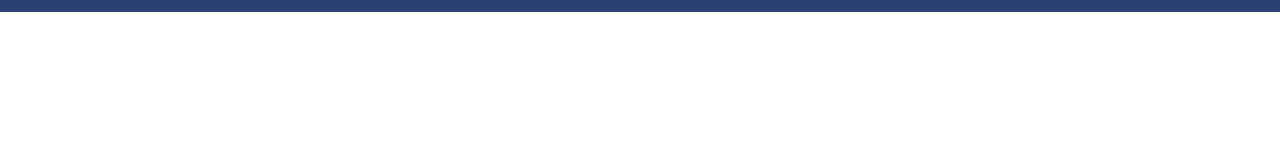
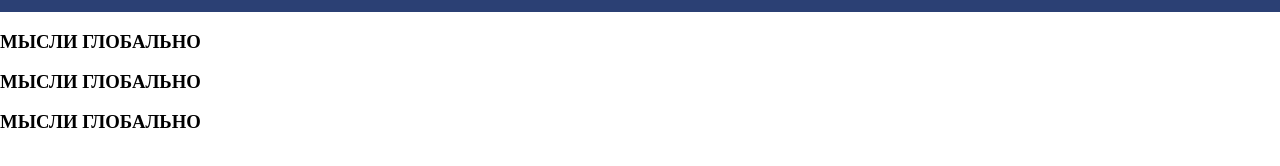
Before and after one commit to DaeronAira/Mobile-first-layout, a plain HTML site: page index.html in a window 1280 px wide. Shown: the part 88-254 px from the top of the page. Drawn offline with Linux system fonts and the light colour scheme.

Commit message:
Slider content

```diff
--- a/index.html
+++ b/index.html
@@ -24,6 +24,25 @@
       </div>
     </div>
   </header>
+  <section class="head">
+    <div class="top-slider">
+      <div class="top-slider__item">
+        <h3 class="top-slider__title">
+          МЫСЛИ ГЛОБАЛЬНО
+        </h3>
+      </div>
+      <div class="top-slider__item">
+        <h3 class="top-slider__title">
+          МЫСЛИ ГЛОБАЛЬНО
+        </h3>
+      </div>
+      <div class="top-slider__item">
+        <h3 class="top-slider__title">
+          МЫСЛИ ГЛОБАЛЬНО
+        </h3>
+      </div>
+    </div>
+  </section>
 
 
   <script src="https://ajax.googleapis.com/ajax/libs/cesiumjs/1.78/Build/Cesium/Cesium.js"></script>
```
